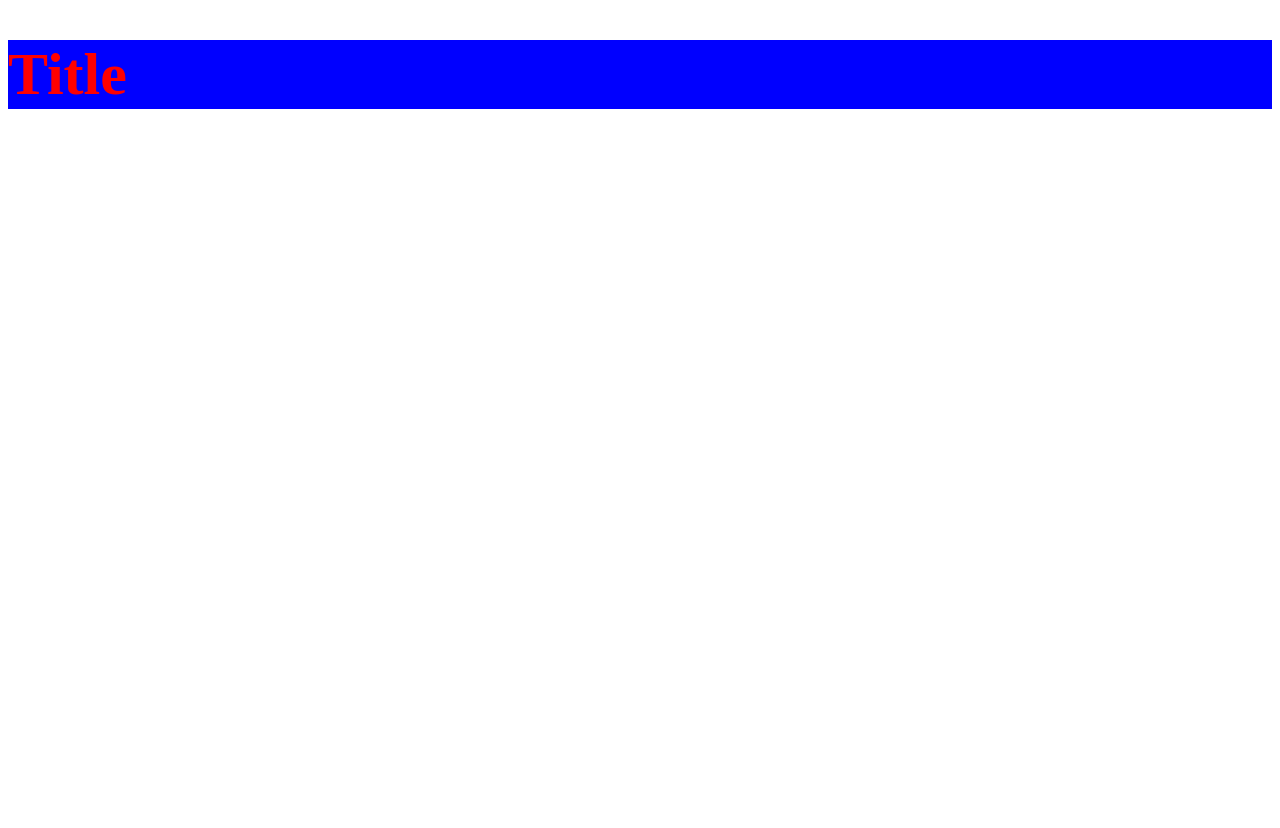
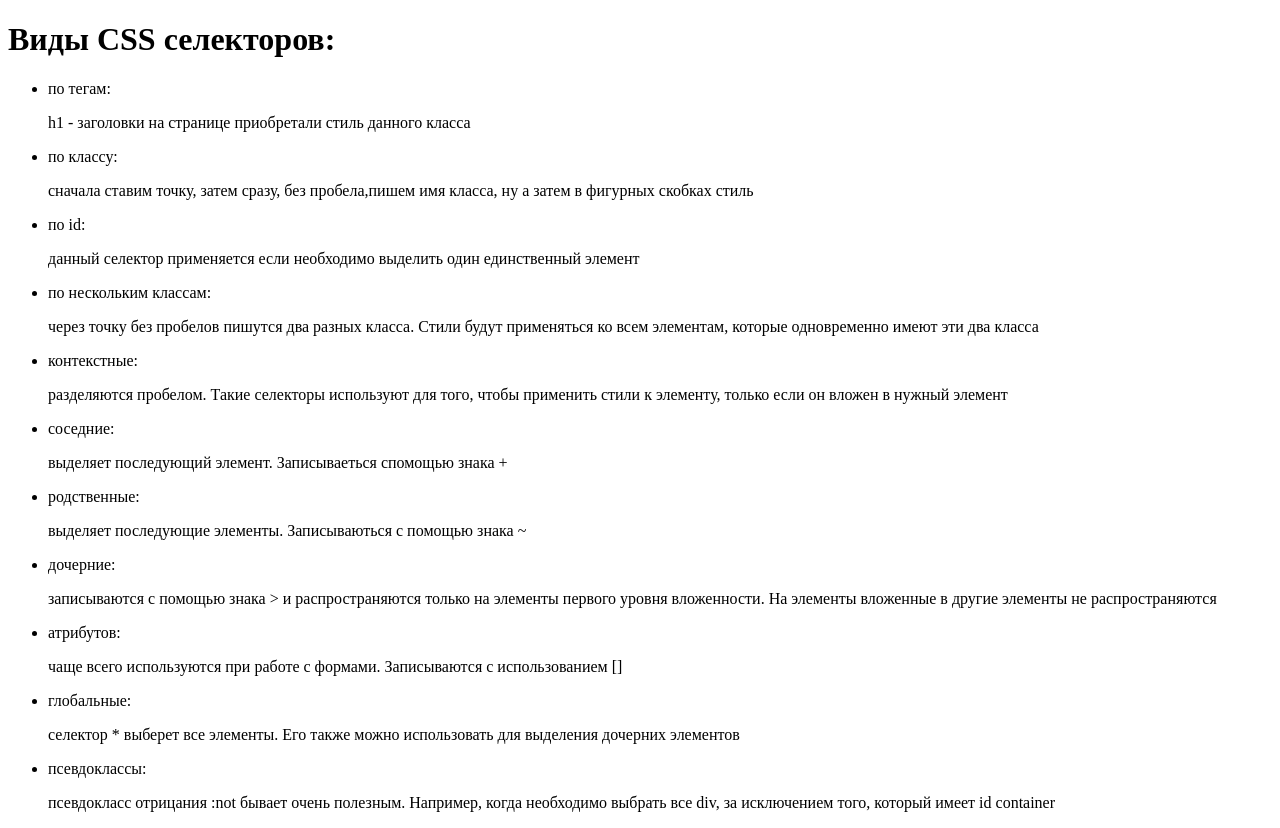
Before and after one commit to mrMsksym51118/Lesson5, a plain HTML site: page index.html in a window 1280 px wide. Before the commit the page ends 800 px from the top, so only its background shows below. Drawn offline with Linux system fonts and the light colour scheme.

Commit message:
Сделал первую половину домашки

```diff
--- a/index.html
+++ b/index.html
@@ -8,10 +8,52 @@
     <link rel="stylesheet" href="styl.css">
 </head>
 <body>
-    <h1>
-        Title
-    </h1>
+    <h1>Виды CSS селекторов:</h1>
+    <ul>
+        <li>по тегам:</li>
+        <p>h1 - заголовки на странице приобретали стиль данного класса</p>
+        <li>по классу:</li>
+        <p>
+            сначала ставим точку, затем сразу, без пробела,пишем имя класса, ну а затем в фигурных скобках стиль
+        </p>
+        <li>по id:</li>
+        <p>
+            данный селектор применяется если необходимо выделить один единственный элемент
+        </p>
+        <li>по нескольким классам:</li>
+        <p>
+            через точку без пробелов пишутся два разных класса. Стили будут применяться ко всем элементам, которые одновременно имеют эти два класса
+        </p>
+        <li>контекстные:</li>
+        <p>
+            разделяются пробелом. Такие селекторы используют для того, чтобы применить стили к элементу, только если он вложен в нужный элемент
+        </p>
+        <li>соседние:</li>
+        <p>
+            выделяет последующий элемент. Записываеться спомощью знака +
+        </p>
+        <li>родственные:</li>
+        <p>
+            выделяет последующие элементы. Записываються с помощью знака ~
+        </p>
+        <li>дочерние:</li>
+        <p>
+            записываются с помощью знака > и распространяются только на элементы первого уровня вложенности.  На элементы вложенные в другие элементы не распространяются
+        </p>
+        <li>атрибутов:</li>
+        <p>
+            чаще всего используются при работе с формами. Записываются с использованием []
+        </p>
+        <li>глобальные:</li>
+        <p>
+            селектор * выберет все элементы. Его также можно использовать для выделения дочерних элементов
+        </p>
+        <li>псевдоклассы:</li>
+        <p>
+            псевдокласс отрицания :not бывает очень полезным. Например, когда необходимо выбрать все div, за исключением того, который имеет id container
+        </p>
 
+    </ul>
 
 </body>
 </html>
--- a/styl.css
+++ b/styl.css
@@ -1,4 +1,4 @@
-h1 {
+main h1 {
     color: red;
     background-color: blue;
     font-size: 60px;
```
